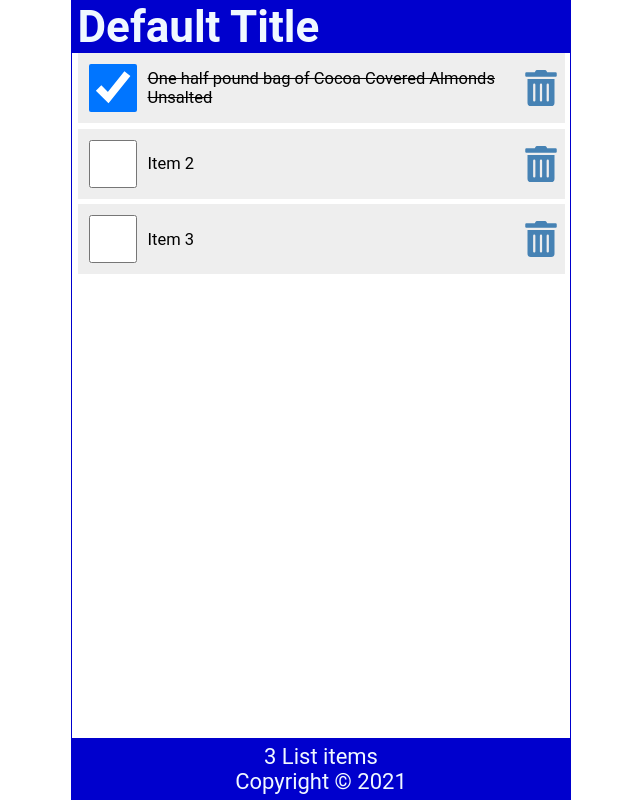
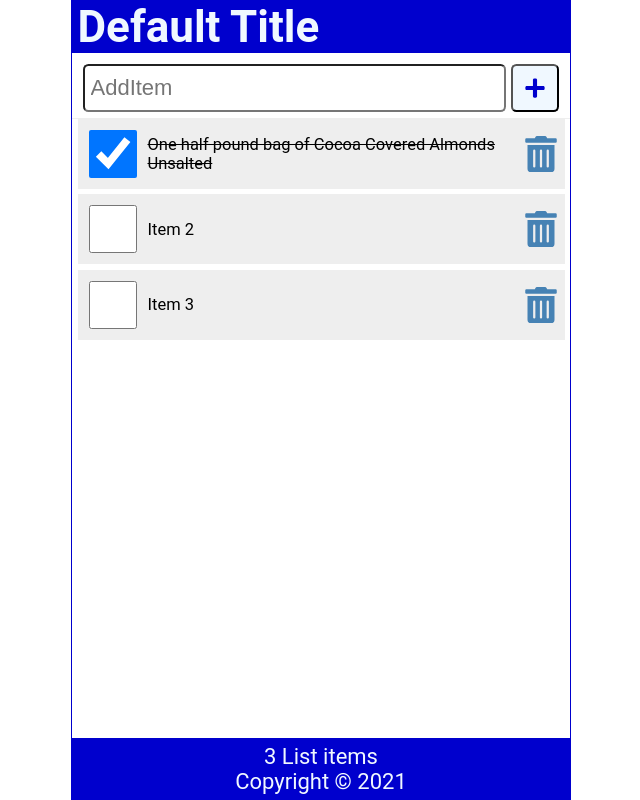
Before and after one commit to xaviermvives/react_deploy_netlify, a React (Create React App) app: page / in a window 1280 px wide. Shown: the whole page, without its empty margins (319-959 px from the left). Built offline with nearby package versions, Linux system fonts and the light colour scheme.

Commit message:
Add Item

```diff
--- /dev/null
+++ b/src/AddItem.js
@@ -0,0 +1,24 @@
+import React from "react";
+import { FaPlus } from "react-icons/fa";
+
+const AddItem = ({ newItem, setNewItem, handleSubmit }) => {
+  return (
+    <form className="addForm" onSubmit={handleSubmit}>
+      <label htmlFor="addItem">Add Item</label>
+      <input
+        autoFocus
+        id="addItem"
+        type="text"
+        placeholder="AddItem"
+        required
+        value={newItem}
+        onChange={(e) => setNewItem(e.target.value)}
+      />
+      <button type="submit" aria-label="Add Item">
+        <FaPlus />
+      </button>
+    </form>
+  );
+};
+
+export default AddItem;
--- a/src/App.js
+++ b/src/App.js
@@ -1,45 +1,82 @@
-import React, {useState} from 'react';
-import Content from './Content';
-import Footer from './Footer';
-import Header from './Header';
+import React, { useState } from "react";
+import AddItem from "./AddItem";
+import Content from "./Content";
+import Footer from "./Footer";
+import Header from "./Header";
 
 function App() {
   const [items, setItems] = useState([
     {
       id: 1,
       checked: true,
-        item: "One half pound bag of Cocoa Covered Almonds Unsalted"
+      item: "One half pound bag of Cocoa Covered Almonds Unsalted",
     },
     {
       id: 2,
       checked: false,
-        item: "Item 2"
+      item: "Item 2",
     },
     {
       id: 3,
       checked: false,
-        item: "Item 3"
-    }
-])
+      item: "Item 3",
+    },
+  ]);
+
+  const [newItem, setNewItem] = useState("");
+
+  const setAndSaveItems = (newItems) => {
+    setItems(newItems);
+    localStorage.setItem("shoppinglist", JSON.stringify(newItems));
+  };
+
+  const addItem = (item) => {
+    const id = items.length ? items[items.length - 1].id + 1 : 1;
+    const myNewItem = {
+      id,
+      checked: false,
+      item,
+    };
+    const listItems = [...items, myNewItem];
+    setAndSaveItems(listItems);
+  };
 
   const handleCheck = (id) => {
-    const listItems = items.map(item =>
-        item.id === id ? {...item, checked: !item.checked} : item
-    )
-    setItems(listItems)
-    localStorage.setItem('shoppinglist', JSON.stringify(listItems))
-}
+    const listItems = items.map((item) =>
+      item.id === id ? { ...item, checked: !item.checked } : item
+    );
+    setAndSaveItems(listItems);
+  };
 
   const handleDelete = (id) => {
     console.log(id);
-    const newList = items.filter(item => item.id !== id)
-    setItems(newList)
-}
+    const newList = items.filter((item) => item.id !== id);
+    setAndSaveItems(newList);
+  };
+
+  const handleSubmit = (e) => {
+    e.preventDefault();
+    if (!newItem) return;
+    // console.log(newItem);
+    //addItem
+    addItem(newItem);
+    setNewItem("");
+    // console.log("submitted");
+  };
 
   return (
     <div className="App">
-      <Header  />
-      <Content items={items} checkItem={handleCheck} deleteItem={handleDelete} />
+      <Header />
+      <AddItem
+        newItem={newItem}
+        setNewItem={setNewItem}
+        handleSubmit={handleSubmit}
+      />
+      <Content
+        items={items}
+        checkItem={handleCheck}
+        deleteItem={handleDelete}
+      />
       <Footer length={items.length} />
     </div>
   );
--- a/src/LineItem.js
+++ b/src/LineItem.js
@@ -1,14 +1,28 @@
-import React from 'react'
-import { FaTrashAlt} from 'react-icons/fa'
+import React from "react";
+import { FaTrashAlt } from "react-icons/fa";
 
-const LineItem = ({item, handleDelete, handleCheck}) => {
-    return (
-        <li className="item" key={item.id}>
-        <input type="checkbox" checked={item.checked} onChange={() => handleCheck(item.id)} />
-        <label style={item.checked ? {textDecoration:'line-through'} : null}onDoubleClick={() => handleCheck(item.id)}>{item.item}</label>
-        <FaTrashAlt onClick={() => handleDelete(item.id)}role="button" tabIndex="0" aria-label={`Delete ${item.item}`} />
+const LineItem = ({ item, handleDelete, handleCheck }) => {
+  return (
+    <li className="item">
+      <input
+        type="checkbox"
+        checked={item.checked}
+        onChange={() => handleCheck(item.id)}
+      />
+      <label
+        style={item.checked ? { textDecoration: "line-through" } : null}
+        onDoubleClick={() => handleCheck(item.id)}
+      >
+        {item.item}
+      </label>
+      <FaTrashAlt
+        onClick={() => handleDelete(item.id)}
+        role="button"
+        tabIndex="0"
+        aria-label={`Delete ${item.item}`}
+      />
     </li>
-    )
-}
+  );
+};
 
-export default LineItem
+export default LineItem;
--- a/src/index.css
+++ b/src/index.css
@@ -115,3 +115,46 @@
   color: red;
   outline: none;
 }
+
+.addForm {
+  width: 100%;
+  display: flex;
+  justify-content: flex-start;
+  margin: 0.5rem 0 0;
+  padding: 0 0.5rem 0.25rem;
+  border-bottom: 1px solid #eee;
+}
+
+.addForm label {
+  position: absolute;
+  left: -99999px;
+}
+
+.addForm input[type="text"] {
+  flex-grow: 1;
+  max-width: calc(100% - 50px);
+  min-height: 48px;
+  font-size: 1rem;
+  padding: 0.25rem;
+  border-radius: 0.25rem;
+  margin-right: 0.25rem;
+  outline: none;
+}
+
+button {
+  height: 48px;
+  min-width: 48px;
+  border-radius: 0.25rem;
+  padding: 0.5rem;
+  font-size: 1rem;
+  background-color: aliceblue;
+  color: mediumblue;
+  cursor: pointer;
+}
+
+button:focus,
+button:hover {
+  color: white;
+  background-color: limegreen;
+  outline: none;
+}
```
Lines whose indentation alone changed are shown as unchanged.
